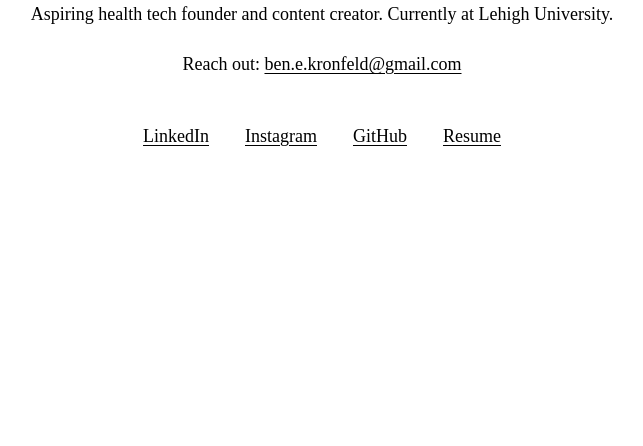
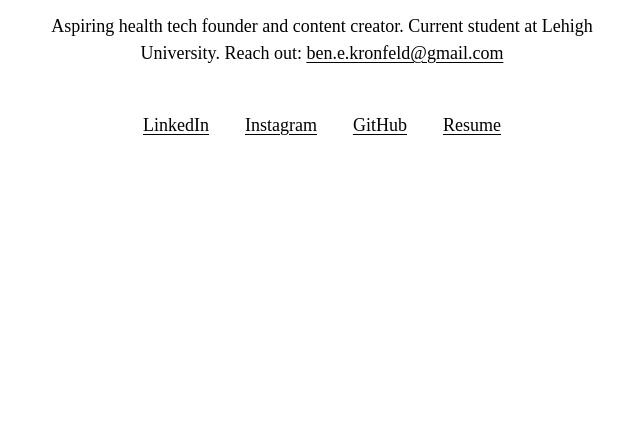
Before and after one commit to benkronfeld/Personal-Website, a plain HTML site: page index.html in a window 1280 px wide. Shown: the part 354-800 px from the top of the page, without its empty margins (318-961 px from the left). Drawn offline with Linux system fonts and the light colour scheme.

Commit message:
feat: merge reach-out email into bio paragraph

```diff
--- a/index.html
+++ b/index.html
@@ -14,8 +14,7 @@
 <body>
   <main>
     <h1>Ben Kronfeld</h1>
-    <p>Aspiring health tech founder and content creator. Currently at Lehigh University.</p>
-    <p class="contact">Reach out: <a href="mailto:ben.e.kronfeld@gmail.com">ben.e.kronfeld@gmail.com</a></p>
+    <p>Aspiring health tech founder and content creator. Current student at Lehigh University. Reach out: <a href="mailto:ben.e.kronfeld@gmail.com">ben.e.kronfeld@gmail.com</a></p>
     <nav>
       <a href="https://www.linkedin.com/in/benkronfeld" target="_blank" rel="noopener">LinkedIn</a>
       <a href="https://www.instagram.com/bkron.ai" target="_blank" rel="noopener">Instagram</a>
--- a/style.css
+++ b/style.css
@@ -35,11 +35,7 @@ h1 {
 }
 
 p {
-  margin: 0 0 1.25rem;
-}
-
-.contact {
-  margin-bottom: 2.5rem;
+  margin: 0 0 2.5rem;
 }
 
 nav {
```
Also changed, not shown: 1 other file.
